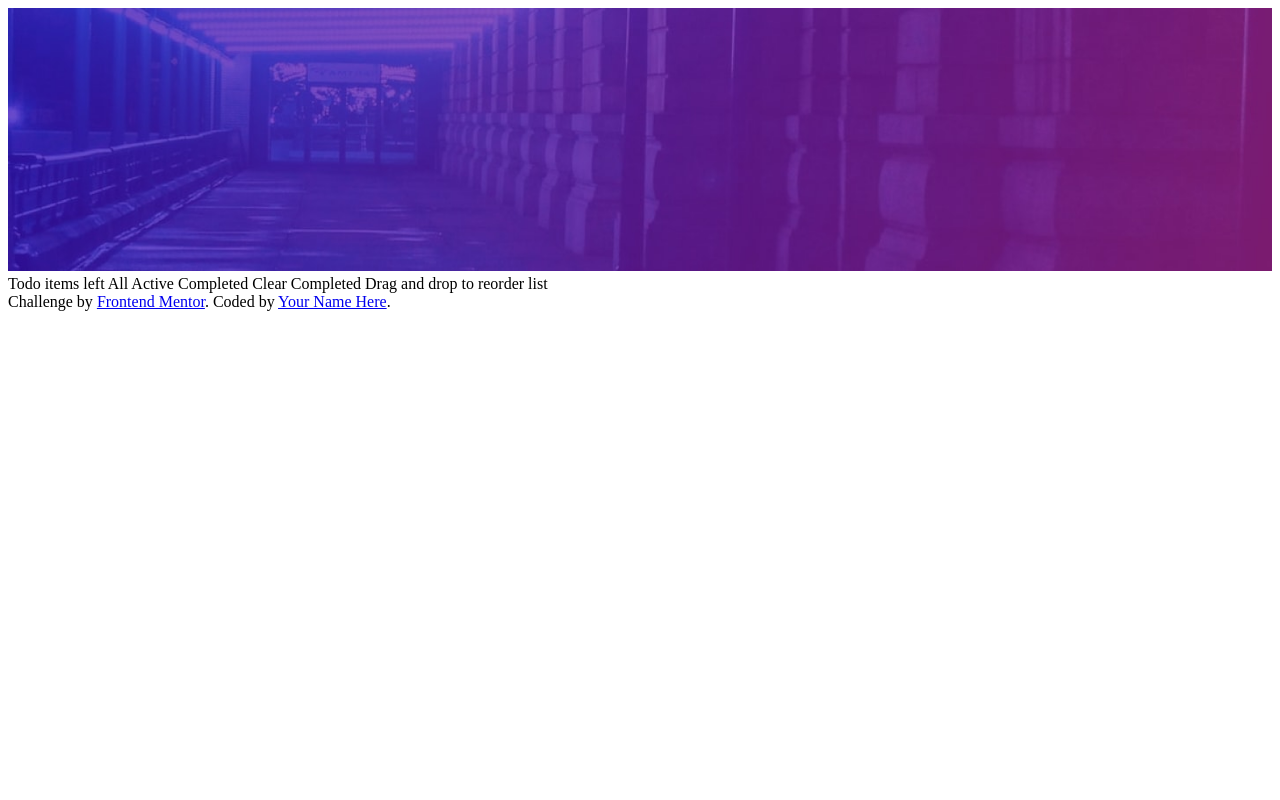
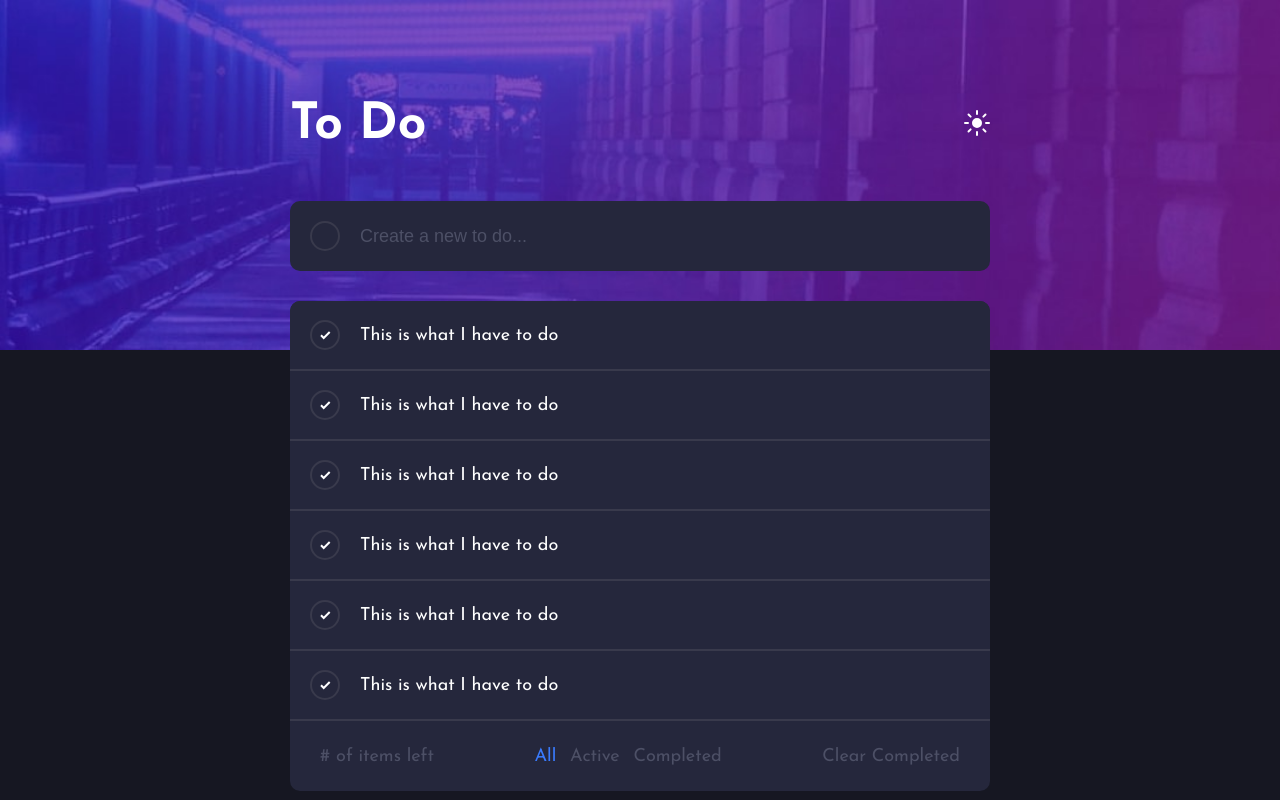
Before and after one commit to bwassink/ToDoApp, a plain HTML site: page index.html in a window 1280 px wide. Drawn offline with Linux system fonts and the light colour scheme.

Commit message:
To many changes to relay....

```diff
--- a/index.html
+++ b/index.html
@@ -7,28 +7,99 @@
   <link rel="icon" type="image/png" sizes="32x32" href="./images/favicon-32x32.png">
 
   <title>Frontend Mentor | Todo app</title>
+  <link href="https://fonts.googleapis.com/css2?family=Josefin+Sans:wght@400;700&display=swap" rel="stylesheet">
+  <link rel="preconnect" href="https://fonts.googleapis.com">
+  <link rel="preconnect" href="https://fonts.gstatic.com" crossorigin>
   <link rel="stylesheet" href="style.css">
   <script src="./script.js"></script>
+
 </head>
 <body>
 <div class="backgroundImg">
-  <img src="images/bg-desktop-dark.jpg" width="100%"/>
+  <img src="images/bg-desktop-dark.jpg" />
 </div>
-  Todo
+ <div class="toDoContainer">
+   <div class="header">
+     <div id="appTitle">To Do</div>
+     <div id="toDoTheme">
+       <img src="images/icon-sun.svg" />
+     </div>
+   </div>
+   <div class="toDoInput">
+     <div class="toDoCheck">
+       <div class="toDoCheckMark">
 
-  <!-- Add dynamic number --> items left
-
-  All
-  Active
-  Completed
-
-  Clear Completed
-
-  Drag and drop to reorder list
-
-  <div class="attribution">
-    Challenge by <a href="https://www.frontendmentor.io?ref=challenge" target="_blank">Frontend Mentor</a>.
-    Coded by <a href="#">Your Name Here</a>.
-  </div>
+       </div>
+      </div>
+     <div id="toDoNewInput">
+       <form onsubmit="addItem(event)">
+         <input type="text" id="toDoInput" placeholder="Create a new to do...">
+       </form>
+     </div>
+   </div>
+   <div class="toDoListWrapper">
+     <div class="toDoList">
+      <div class="toDoItem">
+        <div class="toDoCheck">
+          <div class="toDoCheckMark">
+            <img src="images/icon-check.svg" />
+          </div>
+         </div>
+         <div class="toDoText">This is what I have to do</div>
+      </div>
+      <div class="toDoItem">
+        <div class="toDoCheck">
+          <div class="toDoCheckMark">
+            <img src="images/icon-check.svg" />
+          </div>
+         </div>
+         <div class="toDoText">This is what I have to do</div>
+      </div>
+      <div class="toDoItem">
+        <div class="toDoCheck">
+          <div class="toDoCheckMark">
+            <img src="images/icon-check.svg" />
+          </div>
+         </div>
+         <div class="toDoText">This is what I have to do</div>
+      </div>
+      <div class="toDoItem">
+        <div class="toDoCheck">
+          <div class="toDoCheckMark">
+            <img src="images/icon-check.svg" />
+          </div>
+         </div>
+         <div class="toDoText">This is what I have to do</div>
+      </div>
+      <div class="toDoItem">
+        <div class="toDoCheck">
+          <div class="toDoCheckMark">
+            <img src="images/icon-check.svg" />
+          </div>
+         </div>
+         <div class="toDoText">This is what I have to do</div>
+      </div>
+      <div class="toDoItem">
+        <div class="toDoCheck">
+          <div class="toDoCheckMark">
+            <img src="images/icon-check.svg" />
+          </div>
+         </div>
+         <div class="toDoText">This is what I have to do</div>
+      </div>
+     </div>
+     <div class="toDoItemInfo">
+      <div class="toDoItemNumber">
+        # of items left
+      </div>
+      <div class="toDoFilter">
+        <span class="toDoFilterActive">All</span>
+        <span>Active</span>
+        <span>Completed</span>
+      </div>
+      <div class="toDoClear"><span>Clear Completed</span></div>
+     </div>
+   </div>
+ </div>
 </body>
 </html>
--- a/script.js
+++ b/script.js
@@ -0,0 +1,5 @@
+function addItem(event){
+    event.preventDefault();
+    let text = document.getElementById("toDoInput");
+    console.log(text.value);
+}
--- a/style.css
+++ b/style.css
@@ -0,0 +1,168 @@
+* {
+    margin: 0;
+    padding: 0;
+    box-sizing: border-box;
+}
+
+body {
+    display: flex;
+    justify-content: center;
+    font-family: 'Josefin Sans', sans-serif;
+    background-color: hsl(235, 21%, 11%);
+    font-size: 18px;
+}
+
+.backgroundImg {
+    position: absolute;
+    top: 0;
+    left: 0;
+    right: 0;
+    height: 350px;
+    z-index: -1;
+}
+
+.backgroundImg img {
+    width: 100%;
+    height: 100%;
+    object-fit: cover;
+    object-position: left;
+}
+
+.toDoContainer {
+    width: 100%;
+    max-width: 700px;
+    margin: 0 30px;
+    margin-top: 100px;
+}
+
+.header {
+display: flex;
+justify-content: space-between;
+align-items: center;
+}
+
+#appTitle {
+color: #FFF;
+font-size: 50px;
+font-weight: bold;
+}
+
+.toDoInput {
+margin-top: 50px;
+background-color: hsl(235, 24%, 19%);
+height: 70px;
+border-radius: 10px;
+display: flex;
+}
+
+.toDoCheck {
+width: 70px;
+display: flex;
+justify-content: center;
+align-items: center;
+}
+
+.toDoCheckMark {
+width: 30px;
+height: 30px;
+border-radius: 50%;
+border: 2px solid hsl(237, 14%, 26%);
+display: flex;
+align-items: center;
+justify-content: center;
+}
+
+.toDoCheckMark:hover {
+    background: linear-gradient(135deg, #55DDFF 0%, #c058F3 100%);
+    cursor: pointer;
+    transition: all 0.25s;
+}
+
+#toDoNewInput {
+    flex-grow: 1;
+    display: flex;
+    align-items: center;
+}
+
+#toDoNewInput form {
+    flex-grow: 1;
+}
+
+#toDoNewInput input {
+    width: 100%;
+    padding: 10px 0px;
+    background-color: transparent;
+    border: none;
+    outline: none;
+    color:#fff;
+    font-size: 18px;
+}
+
+#toDoNewInput input::placeholder {
+    color: hsl(233, 14%, 35%)
+}
+
+.toDoListWrapper {
+    margin-top: 30px;
+    background-color: hsl(235, 24%, 19%);
+    border-radius: 10px;
+    overflow: hidden;
+}
+
+.toDoItem {
+    width: 100%;
+    height: 70px;
+    display: flex;
+    flex-grow: 1;
+    border-bottom: 2px solid hsl(237, 14%, 26%);
+    background-color: hsl(235, 24%, 19%);
+}
+
+.toDoItem:hover {
+    transform: translateY(-2px);
+    box-shadow: 0 0px 7px 0px hsl(235, 21%, 11%);
+    border-color: hsl(235, 24%, 19%);
+    transition: all .25s ease;
+    display: flex;
+    cursor: pointer;
+}
+
+.toDoText {
+    color: #fff;
+    font-size: 18px;
+    display: flex;
+    align-items: center;
+}
+
+.toDoItemInfo {
+    height: 70px;
+    width: 100%;
+    color:hsl(233, 14%, 35%);
+    display: flex;
+    justify-content: space-between;
+    align-items: center;
+    padding: 0 30px;
+}
+
+.toDoItemNumber {
+
+}
+
+.toDofilter {
+display: flex;
+justify-content: center;
+}
+
+.toDoFilter span {
+    padding: 0 4px;
+}
+
+.toDoFilter span:hover, span.toDoFilterActive, .toDoClear:hover {
+    color: hsl(220, 98%, 61%);
+    cursor: pointer;
+}
+
+.toDoClear {
+    cursor: pointer;
+    text-align: end;
+}
```
Also changed, not shown: 1 other file.
